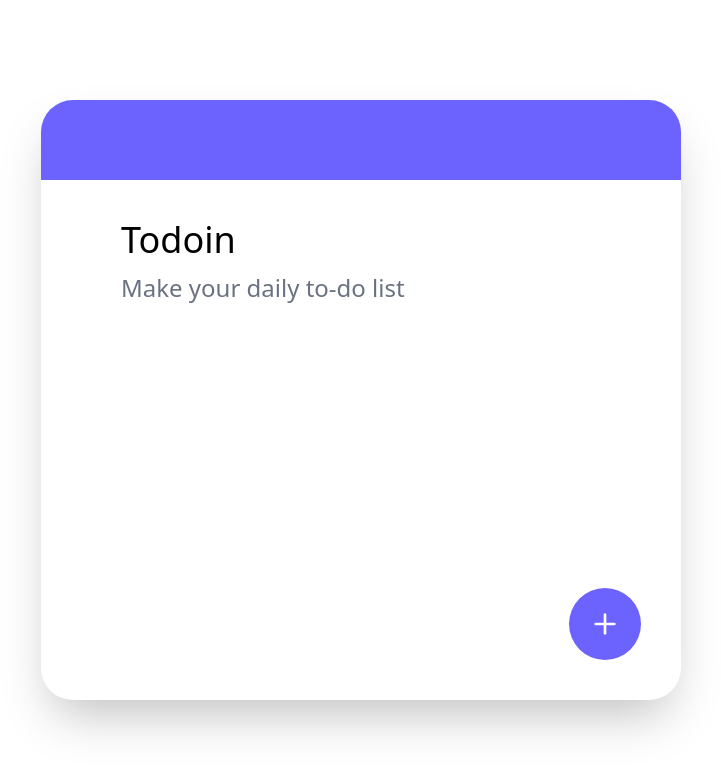
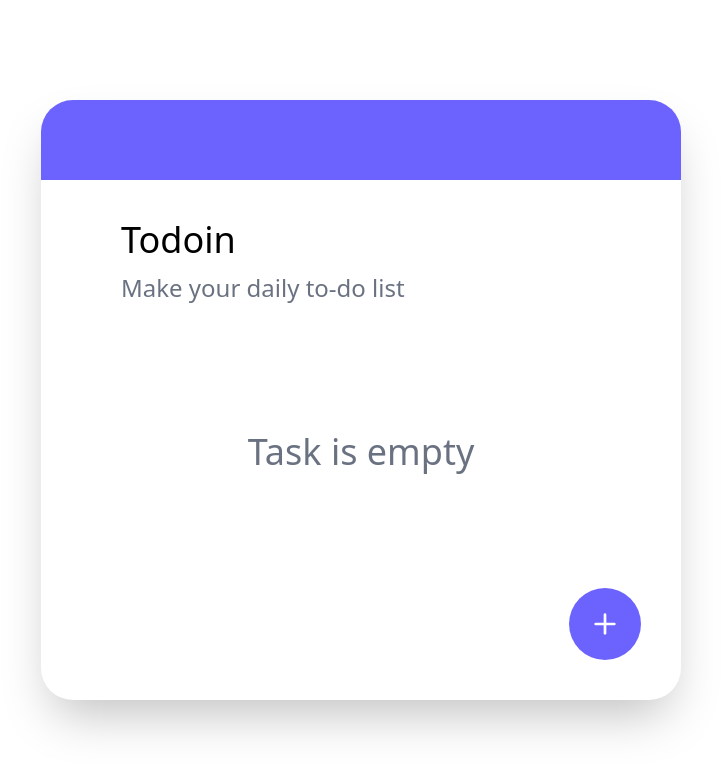
Before and after one commit to ItsnaMaulanaHasan/koda-b4-react7, a React (Vite) app: page / in a window 1280 px wide. Shown: the top 772 px of the page, without its empty margins (279-1000 px from the left). Built offline with nearby package versions, Linux system fonts and the light colour scheme.

Commit message:
feat: added condition when task is empty

```diff
--- a/src/App.jsx
+++ b/src/App.jsx
@@ -72,8 +72,12 @@ function App() {
           </div>
           <div className="grid grid-rows-1">
             {/* list tasks */}
-            <div>
-              {tasks.map((task) => (
+            {tasks.length === 0 ? (
+              <div className="text-4xl text-gray-500 flex justify-center items-center h-64">
+                Task is empty
+              </div>
+            ) : (
+              tasks.map((task) => (
                 <CardTask
                   key={task.title}
                   task={task}
@@ -81,8 +85,8 @@ function App() {
                   onRename={handleRenameTask}
                   onDelete={handleDeleteTask}
                 />
-              ))}
-            </div>
+              ))
+            )}
           </div>
         </div>
         <button
```
